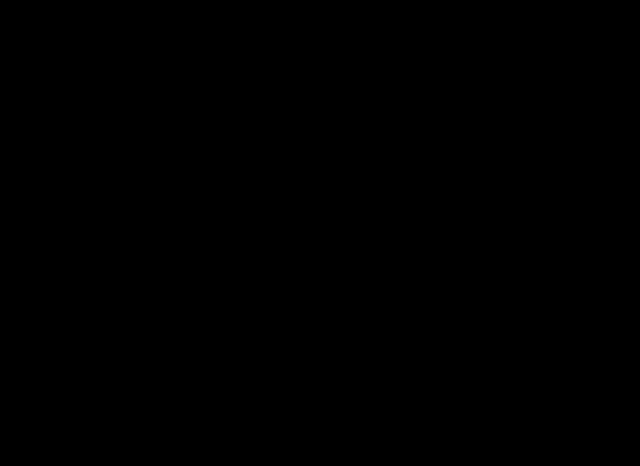
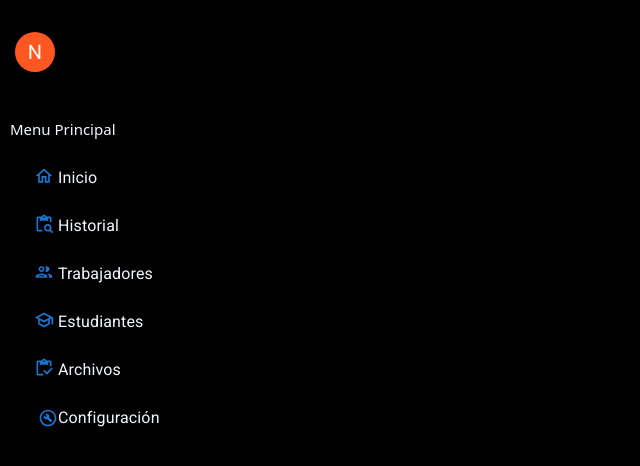
Before and after one commit to Mab99V/AutomaticDocuments-React, a React (Create React App) app: page /landingpage in a window 1280 px wide. Before the commit this address had no page. Shown: the top 466 px of the page, without its empty margins (0-640 px from the left). Built offline with nearby package versions, Linux system fonts and the light colour scheme.

Commit message:
Creacion de manu

```diff
--- a/public/index.html
+++ b/public/index.html
@@ -24,11 +24,22 @@
       work correctly both with client-side routing and a non-root public URL.
       Learn how to configure a non-root public URL by running `npm run build`.
     -->
+    <link
+    rel="stylesheet"
+    href="https://fonts.googleapis.com/css?family=Roboto:300,400,500,700&display=swap"
+  />
+  <link
+  rel="stylesheet"
+  href="https://fonts.googleapis.com/icon?family=Material+Icons"
+/>
+
     <title>AutomaticDocuments</title>
 
 
 
   </head>
+
+
   <body style="background-color:black;">
     <noscript>You need to enable JavaScript to run this app.</noscript>
     <div id="root"></div>
--- a/src/components/App.js
+++ b/src/components/App.js
@@ -1,7 +1,7 @@
 import React from 'react';
 import {Route, Routes} from 'react-router-dom';
 import Login from './pages/Login';
-import Narvar from './navigate/narvar'
+import Navbar from './navigate/Navbar'
 
 
 function App(){
@@ -11,7 +11,7 @@
         <div className='col'>
           <Routes>
               <Route path="/" element={<Login/>} />
-              <Route path="/test" element={<Narvar/>} />
+              <Route path="/landingpage" element={<Navbar/>} />
           </Routes>
         </div>
       </div>
--- /dev/null
+++ b/src/components/navigate/Navbar.js
@@ -0,0 +1,71 @@
+import React, { useState } from 'react';
+import Offcanvas from 'react-bootstrap/Offcanvas';
+import List from '@mui/material/List';
+import ListItem from '@mui/material/ListItem';
+import ListItemText from '@mui/material/ListItemText';
+import HomeOutlinedIcon from '@mui/icons-material/HomeOutlined';
+import '../../styles/Navbar.css';
+import  ContentPasteSearchOutlinedIcon  from '@mui/icons-material/ContentPasteSearchOutlined';
+import GroupOutlinedIcon from '@mui/icons-material/GroupOutlined';
+import SchoolOutlinedIcon  from '@mui/icons-material/SchoolOutlined';
+import InventoryOutlinedIcon  from '@mui/icons-material/InventoryOutlined';
+import BuildCircleOutlinedIcon from '@mui/icons-material/BuildCircleOutlined';
+import Avatar from '@mui/material/Avatar';
+import Stack from '@mui/material/Stack';
+import { deepOrange } from '@mui/material/colors';
+
+
+
+function Navbar() {
+  const [show] = useState(true);
+  const style = {
+    width: '100%',
+    maxWidth: 360,
+    bgcolor: 'background.paper',
+  };
+  return (
+    <>
+
+      <Offcanvas id='canvas' show={show}  backdrop="static">
+      <Stack direction="row" spacing={2}>
+
+      <Avatar sx={{ bgcolor: deepOrange[500] }}>N</Avatar>
+
+      </Stack>
+          <Offcanvas.Title id='titulo'>Menu Principal</Offcanvas.Title>
+
+        <Offcanvas.Body id='body'>
+        <List id='lista' sx={style} component="nav" aria-label="mailbox folders">
+             <ListItem button>
+             <HomeOutlinedIcon id='home' color='primary' fontSize='small'/>
+             <ListItemText id='item' primary="Inicio" />
+           </ListItem>
+          <ListItem button >
+            <ContentPasteSearchOutlinedIcon id='historial' color='primary' fontSize='small'/>
+             <ListItemText id='item' primary="Historial" />
+          </ListItem>
+          <ListItem button>
+            <GroupOutlinedIcon id= 'trabajadores' color='primary' fontSize='small'/>
+          <ListItemText id='item' primary="Trabajadores" />
+          </ListItem>
+          <ListItem button>
+            <SchoolOutlinedIcon id="estudiantes" color='primary' fontSize='small'/>
+             <ListItemText  id='item' primary="Estudiantes" />
+          </ListItem>
+          <ListItem button>
+            <InventoryOutlinedIcon id="archivos" color='primary' fontSize='small'/>
+             <ListItemText  id='item' primary="Archivos" />
+          </ListItem>
+          <ListItem button>
+            <BuildCircleOutlinedIcon id="confi" color='primary' fontSize='small'/>
+             <ListItemText id='item' primary="Configuración" />
+          </ListItem>
+        </List>
+
+        </Offcanvas.Body>
+      </Offcanvas>
+    </>
+  );
+}
+
+export default Navbar;
--- a/src/components/navigate/narvar.js
+++ /dev/null
@@ -1,37 +0,0 @@
-import React, { useState } from 'react';
-import Offcanvas from 'react-bootstrap/Offcanvas';
-import { faHome, faUser, faBook, faUserGroup,faUserClock, faTools } from '@fortawesome/free-solid-svg-icons'
-import { FontAwesomeIcon } from '@fortawesome/react-fontawesome';
-
-function Example() {
-  const [show] = useState(true);
-
-  return (
-    <>
-
-      <Offcanvas show={show}  backdrop="static">
-
-          <Offcanvas.Title>Menu Principal</Offcanvas.Title>
-
-        <Offcanvas.Body>
-          <div>
-         <FontAwesomeIcon icon={faHome} color="blue"/>  Inicio
-         <br/>
-         <FontAwesomeIcon icon={faUser} />  Inicio
-         <br/>
-         <FontAwesomeIcon icon={faBook} />  Inicio
-         <br/>
-         <FontAwesomeIcon icon={faUserGroup} />  Inicio
-         <br/>
-         <FontAwesomeIcon icon={faUserClock} />  Inicio
-         <br/>
-         <FontAwesomeIcon icon={faTools} />  Inicio
-         <br/>
-         </div>
-        </Offcanvas.Body>
-      </Offcanvas>
-    </>
-  );
-}
-
-export default Example;
--- a/src/components/pages/Login.js
+++ b/src/components/pages/Login.js
@@ -4,9 +4,9 @@
 import Form from 'react-bootstrap/Form'
 import Button from 'react-bootstrap/Button';
 
-import { useNavigate } from 'react-router-dom';
 
-const navigate=useNavigate;
+
+
 class Login extends Component {
 
 
@@ -48,7 +48,7 @@
                <Form.Control type="password" placeholder="Ingrese contraseña" name="password" onChange={this.handleChange}/>
 
            </Form.Group>
-               <Button onClick={() => navigate("/test")} variant="dark" type="submit">
+               <Button  variant="dark" type="submit">
                   Ingresar
                </Button>
            </Form>
--- a/src/index.js
+++ b/src/index.js
@@ -4,6 +4,7 @@
 import 'bootstrap/dist/css/bootstrap.min.css';
 import { BrowserRouter } from 'react-router-dom';
 import reportWebVitals from './reportWebVitals';
+
 
 const root = ReactDOM.createRoot(document.getElementById('root'));
 root.render(
--- /dev/null
+++ b/src/styles/Navbar.css
@@ -0,0 +1,68 @@
+#titulo {
+    position:relative;
+    font-size: 15px;
+    left:10px;
+    top:78px;
+    color: aliceblue;
+    }
+#canvas {
+    background-color: black;
+}
+#lista{
+    background-color: black;
+}
+#item{
+    color: aliceblue;
+}
+
+#body {
+    position:relative;
+    left:6px;
+    top:67px;
+    }
+ .MuiAvatar-root {
+    position:relative;
+    left:15px;
+    top:32px;
+    width:46px;
+    height:48px;
+    }
+
+#home {
+    position:relative;
+    left:-4px;
+    top:-2px;
+    }
+
+#historial {
+    width: 20px;
+    position:relative;
+    left:-4px;
+    top:-2px;
+}
+
+#trabajadores {
+    width: 20px;
+    position:relative;
+    left:-4px;
+    top:-2px;
+}
+
+#estudiantes {
+    width: 20px;
+    position:relative;
+    left:-4px;
+    top:-2px;
+}
+#archivos {
+    width: 20px;
+    position:relative;
+    left:-4px;
+    top:-2px;
+}
+#config {
+    width: 20px;
+    position:relative;
+    left:-4px;
+    top:-2px;
+}
```
Also changed, not shown: package.json (+6 -8 lines), src/App.js (deleted, +0 -10 lines), src/styles/narvar.css (deleted), 1 other file (tests, documents, lock files or other folders).
